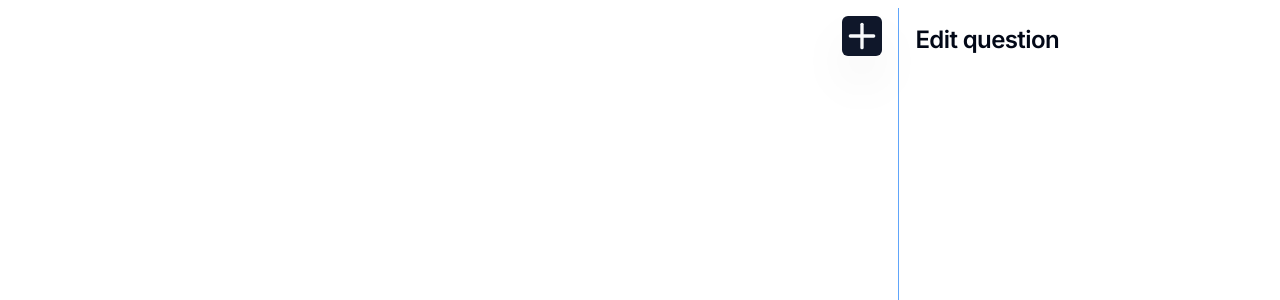
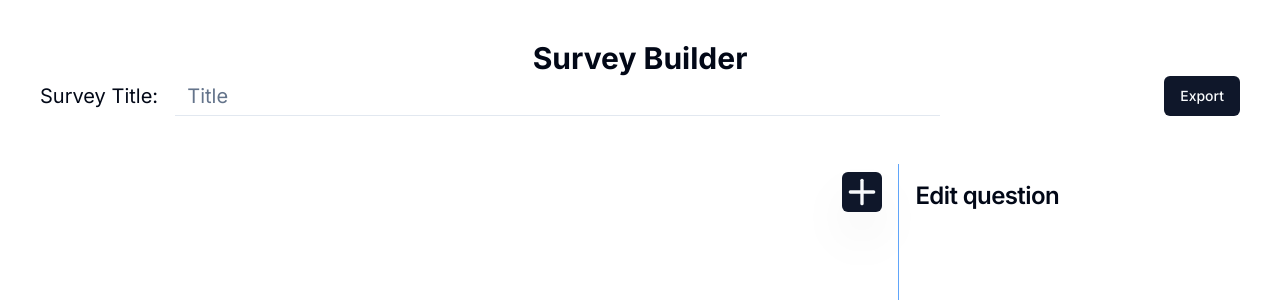
Before and after one commit to Karlmusingo/survey-builder, a Next.js app: page / in a window 1280 px wide. Shown: the top 300 px of the page. Built offline with nearby package versions, Linux system fonts and the light colour scheme.

Commit message:
feat(survey title): add survey title field

```diff
--- a/src/app/CustomizeQuestionForm.tsx
+++ b/src/app/CustomizeQuestionForm.tsx
@@ -213,7 +213,7 @@ const CustomizeQuestionForm = ({ question, onSaveQuestion }: Props) => {
                 <FormItem>
                   <FormLabel>Min Length</FormLabel>
                   <FormControl>
-                    <Input type="number" placeholder="1" {...field} />
+                    <Input type="number" placeholder="Min" {...field} />
                   </FormControl>
                   <FormMessage />
                 </FormItem>
@@ -226,7 +226,7 @@ const CustomizeQuestionForm = ({ question, onSaveQuestion }: Props) => {
                 <FormItem>
                   <FormLabel>Max Length</FormLabel>
                   <FormControl>
-                    <Input type="number" placeholder="1" {...field} />
+                    <Input type="number" placeholder="Max" {...field} />
                   </FormControl>
                   <FormMessage />
                 </FormItem>
@@ -288,7 +288,7 @@ const CustomizeQuestionForm = ({ question, onSaveQuestion }: Props) => {
                 <FormItem>
                   <FormLabel>Min</FormLabel>
                   <FormControl>
-                    <Input type="number" placeholder="1" {...field} />
+                    <Input type="number" placeholder="Min" {...field} />
                   </FormControl>
                   <FormMessage />
                 </FormItem>
@@ -301,7 +301,7 @@ const CustomizeQuestionForm = ({ question, onSaveQuestion }: Props) => {
                 <FormItem>
                   <FormLabel>Max</FormLabel>
                   <FormControl>
-                    <Input type="number" placeholder="1" {...field} />
+                    <Input type="number" placeholder="Max" {...field} />
                   </FormControl>
                   <FormMessage />
                 </FormItem>
--- a/src/app/page.tsx
+++ b/src/app/page.tsx
@@ -4,6 +4,7 @@ import dynamic from "next/dynamic";
 import { Plus } from "lucide-react";
 import { Button } from "@src/components/ui/button";
 import CustomizeQuestionForm from "./CustomizeQuestionForm";
+import { Input } from "@src/components/ui/input";
 
 const Canvas = dynamic(() => import("./Canvas"), {
   ssr: false,
@@ -34,6 +35,7 @@ export type Question = {
 const App = () => {
   const [questions, setQuestions] = useState<Question[]>([]);
   const [selectedQuestion, setSelectedQuestion] = useState<Question>();
+  const [title, setTitle] = useState("");
 
   const onAddQuestion = () => {
     setQuestions([
@@ -66,6 +68,24 @@ const App = () => {
   console.log("selectedQuestion :>> ", selectedQuestion);
 
   return (
+    <div className="">
+      <div className="w-full p-10">
+        <h1 className="text-3xl text-center font-bold">Survey Builder</h1>
+        <div className="flex justify-between items-center">
+          <div className="flex items-center w-3/4">
+            <label className="w-40 text-xl">Survey Title:</label>
+            <Input
+              className="text-xl border-t-0 border-r-0 border-l-0 rounded-none focus-visible:rounded-sm shadow-none drop-shadow-none"
+              placeholder="Title"
+              value={title}
+              onChange={(e) => setTitle(e.target.value)}
+            />
+          </div>
+          <div>
+            <Button type="submit">Export</Button>
+          </div>
+        </div>
+      </div>
       <main className="grid grid-cols-10 gap-2 p-2">
         <section className="col-span-7 relative">
           <Button
@@ -95,6 +115,7 @@ const App = () => {
           )}
         </section>
       </main>
+    </div>
   );
 };
 
```
Lines whose indentation alone changed are shown as unchanged.
